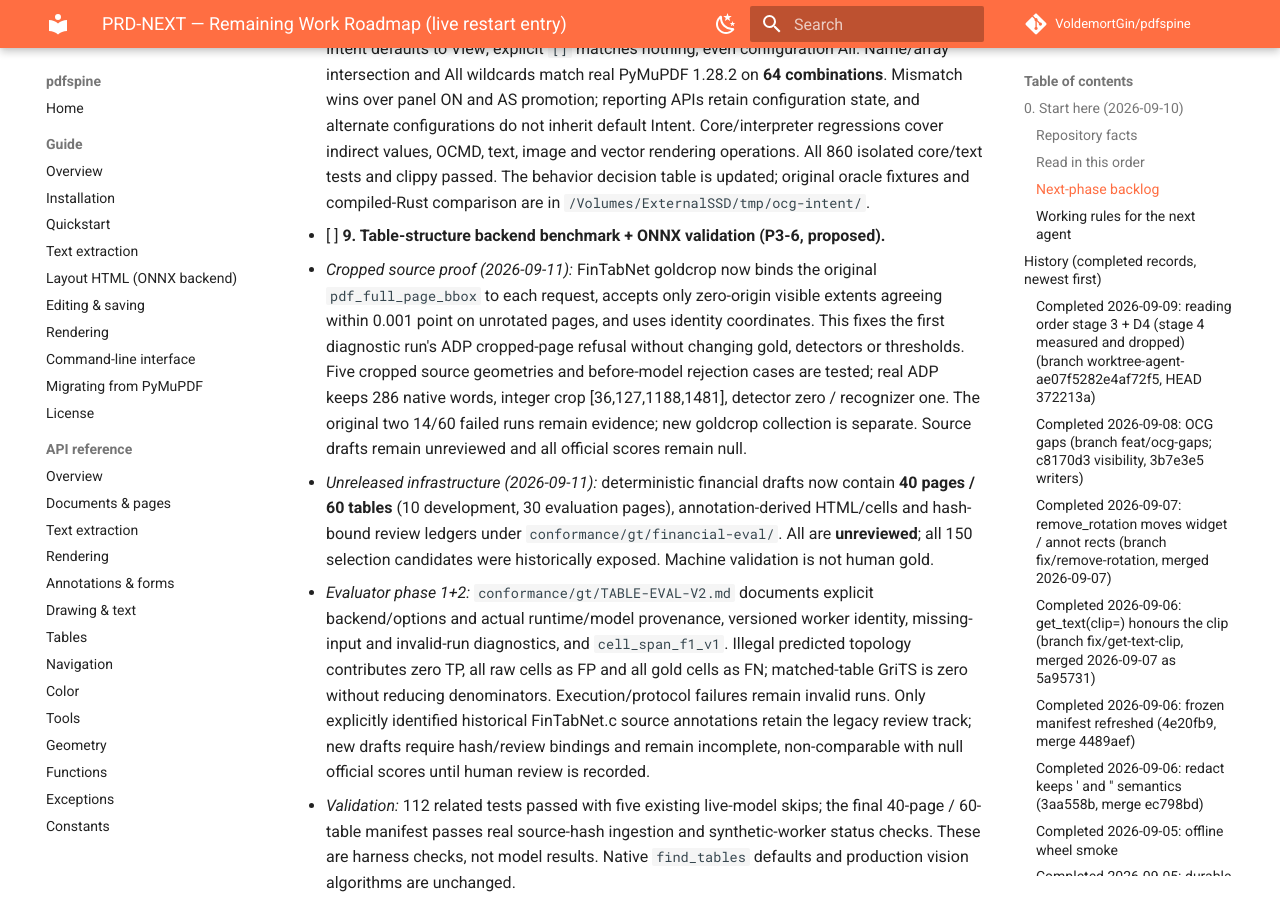
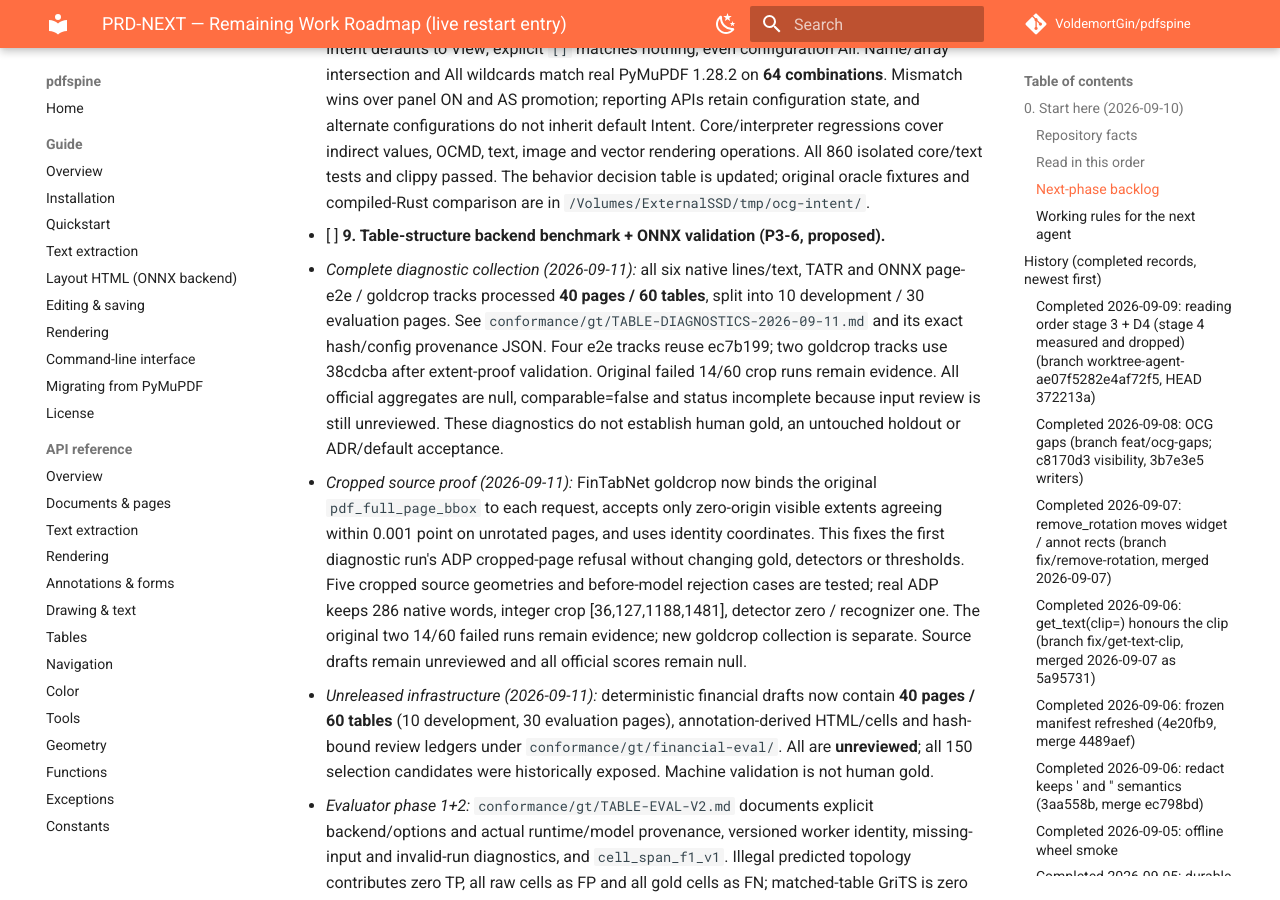
Before and after one commit to VoldemortGin/pdfspine, an MkDocs documentation site: the page built from docs/PRD-NEXT.md, in a window 1280 px wide and 900 px high, scrolled down 11365 px. Built offline with MkDocs 1.6.1 and Material for MkDocs 9.7.7, drawn with Linux system fonts in a browser that asks for light colours; comment, search, counter and statistics services are not loaded.

Commit message:
docs: record unreviewed six-track table diagnostics

```diff
--- a/docs/PRD-NEXT.md
+++ b/docs/PRD-NEXT.md
@@ -488,6 +488,15 @@
   compiled-Rust comparison are in `/Volumes/ExternalSSD/tmp/ocg-intent/`.
 
 - [ ] **9. Table-structure backend benchmark + ONNX validation (P3-6, proposed).**
+  - *Complete diagnostic collection (2026-09-11):* all six native lines/text,
+    TATR and ONNX page-e2e / goldcrop tracks processed **40 pages / 60 tables**,
+    split into 10 development / 30 evaluation pages. See
+    `conformance/gt/TABLE-DIAGNOSTICS-2026-09-11.md` and its exact hash/config
+    provenance JSON. Four e2e tracks reuse ec7b199; two goldcrop tracks use
+    38cdcba after extent-proof validation. Original failed 14/60 crop runs remain
+    evidence. All official aggregates are null, comparable=false and status
+    incomplete because input review is still unreviewed. These diagnostics do
+    not establish human gold, an untouched holdout or ADR/default acceptance.
   - *Cropped source proof (2026-09-11):* FinTabNet goldcrop now binds the original
     `pdf_full_page_bbox` to each request, accepts only zero-origin visible extents
     agreeing within 0.001 point on unrotated pages, and uses identity coordinates.
```
Also changed, not shown: conformance/gt/TABLE-DIAGNOSTICS-2026-09-11.md (added, +73 -0 lines), 1 other file.
